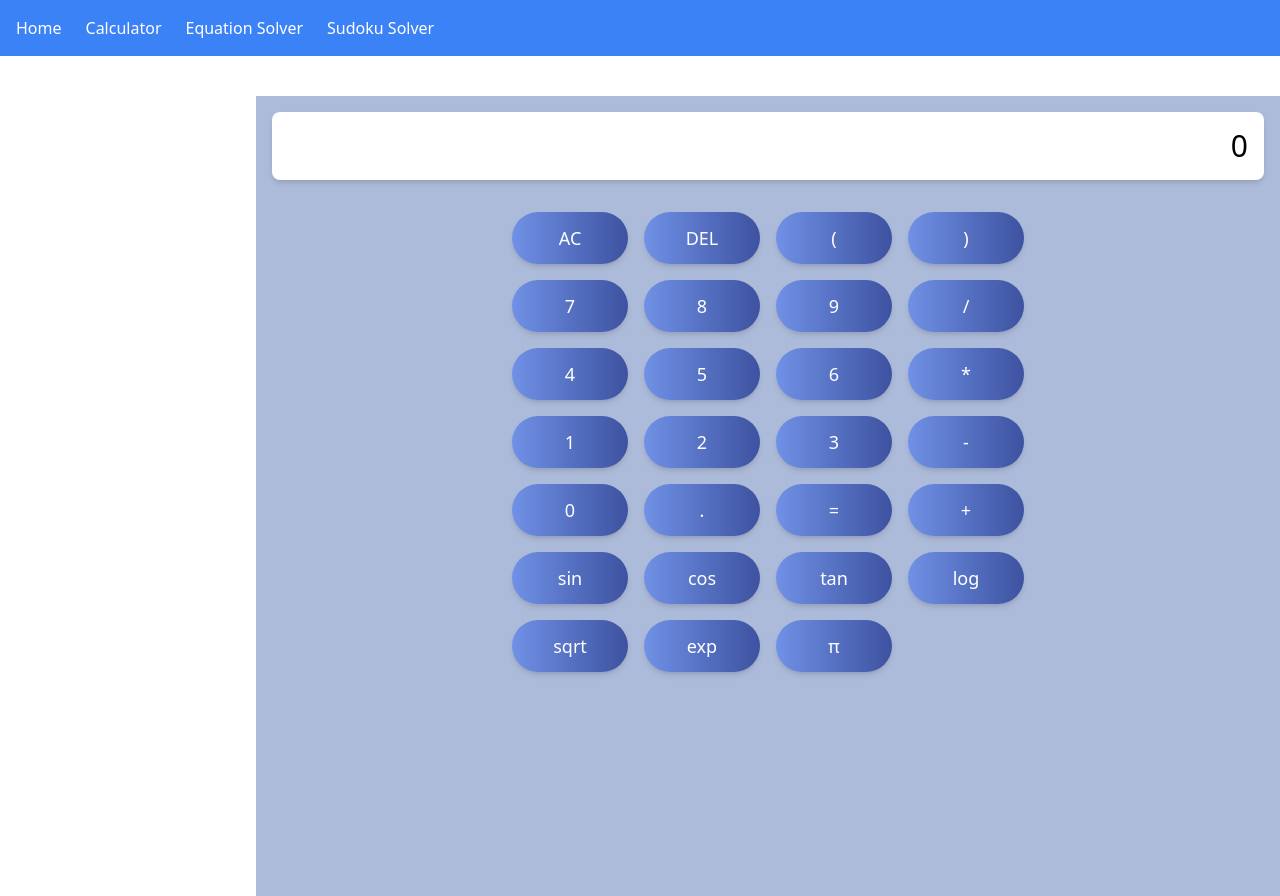
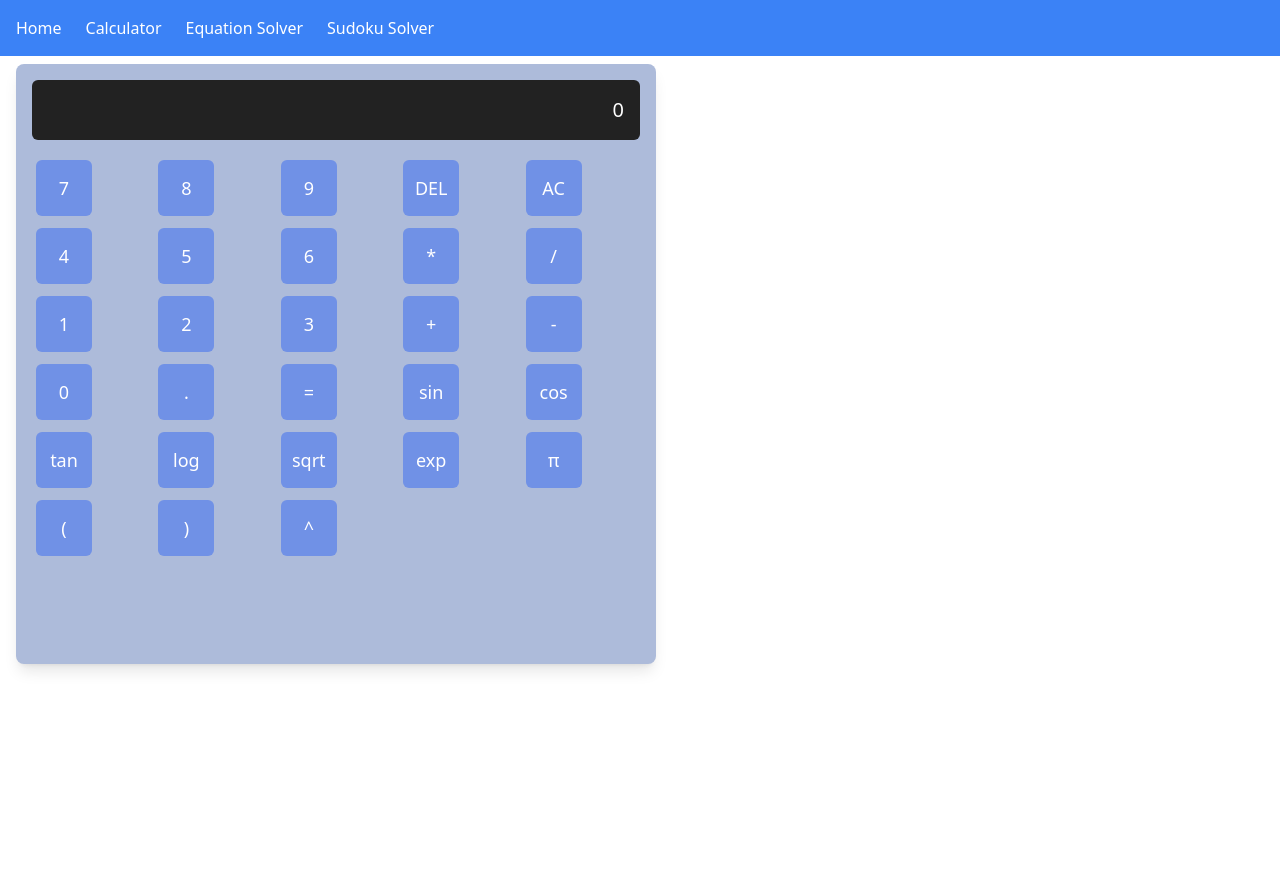
Before and after one commit to K1ngKP/scientific-calculator, a React (Create React App) app: page /calculator in a window 1280 px wide. After the commit the page ends 800 px from the top, so only its background shows below. Built offline with nearby package versions, Linux system fonts and the light colour scheme.

Commit message:
few css changes

```diff
--- a/src/components/Calculator.js
+++ b/src/components/Calculator.js
@@ -1,6 +1,7 @@
 import React, { useState } from 'react';
 import Display from './CalculatorAssets/Display';
 import ButtonPanel from './CalculatorAssets/ButtonPanel';
+import { Rnd } from 'react-rnd';
 
 const Calculator = () => {
   const [input, setInput] = useState('');
@@ -21,6 +22,7 @@ const Calculator = () => {
     if (label === '=') {
       try {
         let expression = input;
+        // Replace function names with their respective JavaScript function calls
         expression = expression.replace(/sin/g, 'Math.sin');
         expression = expression.replace(/cos/g, 'Math.cos');
         expression = expression.replace(/tan/g, 'Math.tan');
@@ -54,7 +56,7 @@ const Calculator = () => {
 
   return (
     <div className="flex">
-      <div className="ml-64 mt-10 flex flex-col items-center w-full p-4 bg-[#ADBBDA] min-h-screen">
+      <div className="fixed left-4 top-16 p-4 bg-[#ADBBDA] w-[50vw] h-[75vh] rounded-lg shadow-lg overflow-hidden">
         <Display value={input || result || '0'} />
         <ButtonPanel handleClick={handleClick} />
       </div>
--- a/src/components/CalculatorAssets/Button.js
+++ b/src/components/CalculatorAssets/Button.js
@@ -3,7 +3,7 @@ import React from 'react';
 const Button = ({ label, onClick }) => {
   return (
     <button
-      className="bg-gradient-to-r from-[#7091E6] to-[#3D52A0] text-white text-lg py-3 px-6 rounded-full shadow-md hover:scale-105 transform transition-transform duration-300 focus:outline-none focus:ring focus:ring-blue-400"
+      className="bg-[#7091E6] text-white text-lg py-2 rounded-md hover:bg-[#3D52A0] transition-colors w-14 h-14 m-1"
       onClick={() => onClick(label)}
     >
       {label}
--- a/src/components/CalculatorAssets/ButtonPanel.js
+++ b/src/components/CalculatorAssets/ButtonPanel.js
@@ -3,18 +3,18 @@ import Button from './Button';
 
 const ButtonPanel = ({ handleClick }) => {
   const buttons = [
-    'AC', 'DEL', '(', ')',
-    '7', '8', '9', '/',
-    '4', '5', '6', '*',
-    '1', '2', '3', '-',
-    '0', '.', '=', '+',
-    'sin', 'cos', 'tan', 'log', 'sqrt', 'exp', 'π'
+    '7', '8', '9', 'DEL', 'AC',
+    '4', '5', '6', '*', '/',
+    '1', '2', '3', '+', '-',
+    '0', '.', '=', 'sin', 'cos',
+    'tan', 'log', 'sqrt', 'exp', 'π',
+    '(', ')', '^'
   ];
 
   return (
-    <div className="grid grid-cols-4 gap-4 w-full max-w-lg mt-8">
-      {buttons.map((label) => (
-        <Button key={label} label={label} onClick={handleClick} />
+    <div className="grid grid-cols-5 gap-1">
+      {buttons.map(button => (
+        <Button key={button} label={button} onClick={handleClick} />
       ))}
     </div>
   );
--- a/src/components/CalculatorAssets/Display.js
+++ b/src/components/CalculatorAssets/Display.js
@@ -2,7 +2,7 @@ import React from 'react';
 
 const Display = ({ value }) => {
   return (
-    <div className="w-full bg-white text-right text-3xl p-4 rounded-lg shadow-md">
+    <div className="bg-[#222] text-white text-right p-4 rounded-md mb-4 text-xl overflow-hidden">
       {value}
     </div>
   );
```
